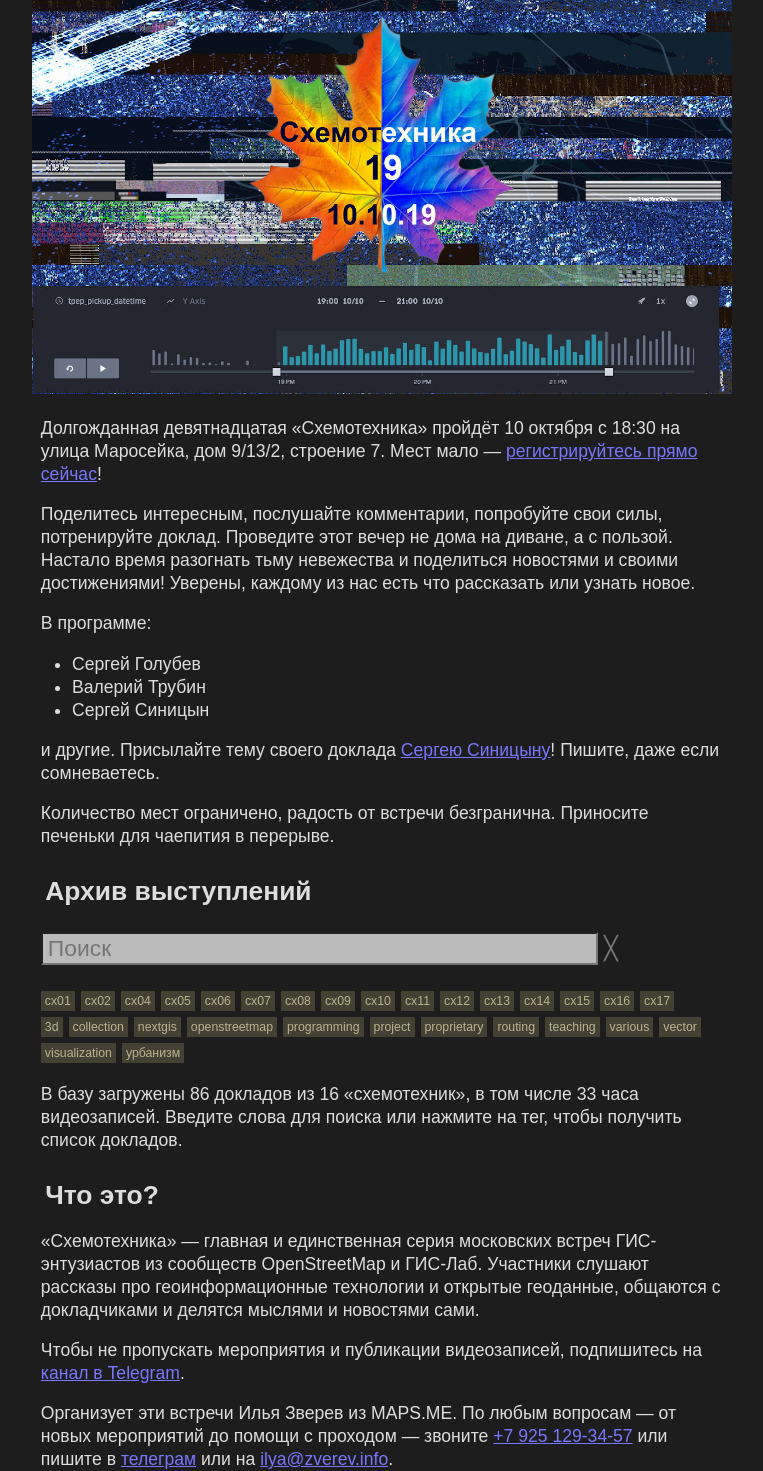
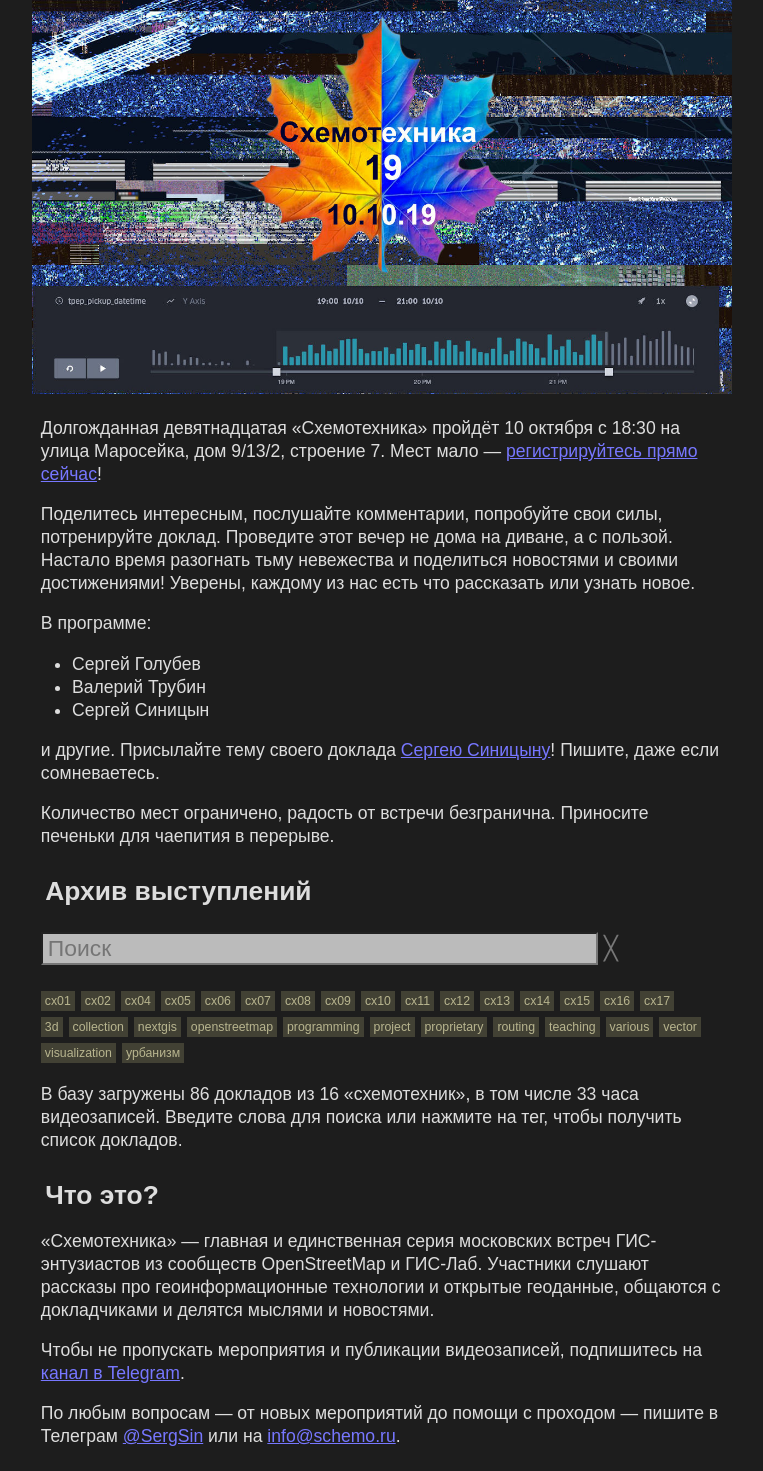
Before and after one commit to Zverik/schemotechnika, a Jekyll site: the page built from index.html, in a window 1280 px wide. Shown: the whole page, without its empty margins (258-1021 px from the left). Built offline with Jekyll 4.4.1, drawn with Linux system fonts in a browser that asks for light colours; nearby versions of some CDN libraries; after the commit the page ends 1448 px from its top, so only the background shows below that.

Commit message:
Update index.html
Поменял контактную информацию в подвале страницы

```diff
--- a/index.html
+++ b/index.html
@@ -26,12 +26,10 @@ title: Схемотехника
 <p>«Схемотехника» — главная и единственная серия московских встреч ГИС-энтузиастов
 из сообществ OpenStreetMap и ГИС-Лаб. Участники слушают рассказы
 про геоинформационные технологии и открытые геоданные, общаются с докладчиками
-и делятся мыслями и новостями сами.</p>
+и делятся мыслями и новостями.</p>
 
 <p>Чтобы не пропускать мероприятия и публикации видеозаписей, подпишитесь
 на <a href="https://t.me/schemotechnika">канал в Telegram</a>.</p>
 
-<p>Организует эти встречи Илья Зверев из MAPS.ME. По любым вопросам — от новых
-мероприятий до помощи с проходом — звоните <a href="tel:+79251293457">+7 925 129-34-57</a>
-или пишите в <a href="https://t.me/ilyazver">телеграм</a> или на
-<a href="mailto:ilya@zverev.info">ilya@zverev.info</a>.</p>
+<p>По любым вопросам — от новых мероприятий до помощи с проходом — пишите в Телеграм <a href="https://t.me/SergSin">@SergSin</a> или на
+<a href="mailto:info@schemo.ru">info@schemo.ru</a>.</p>
```
